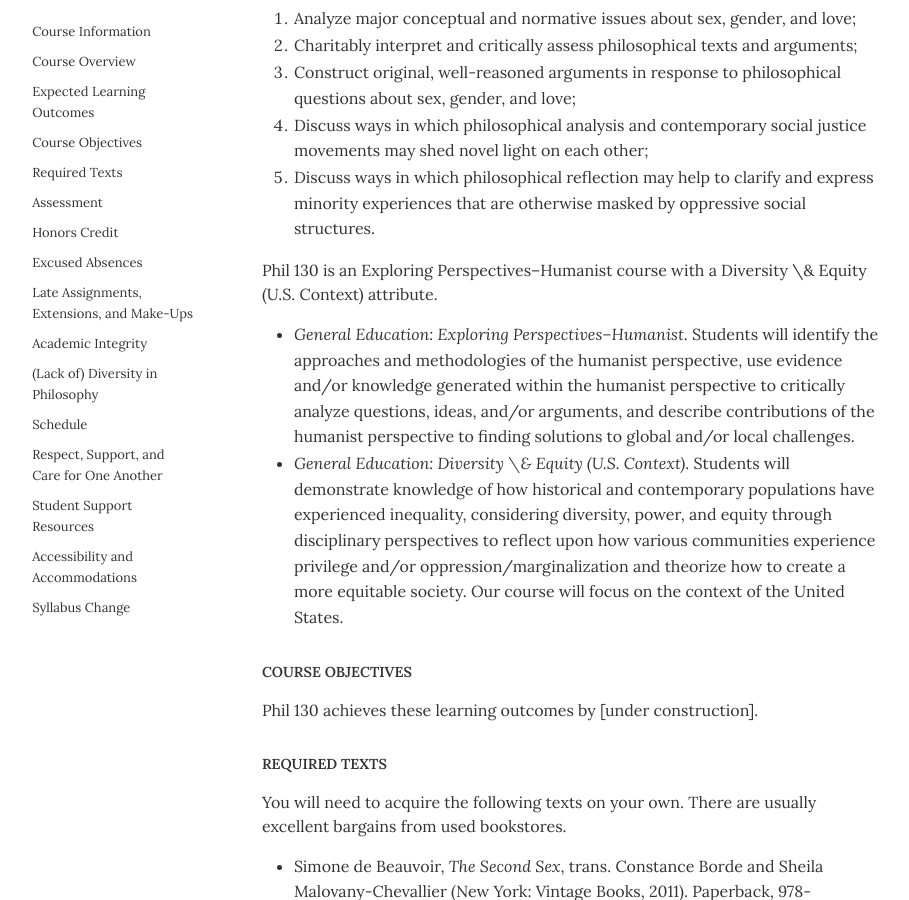
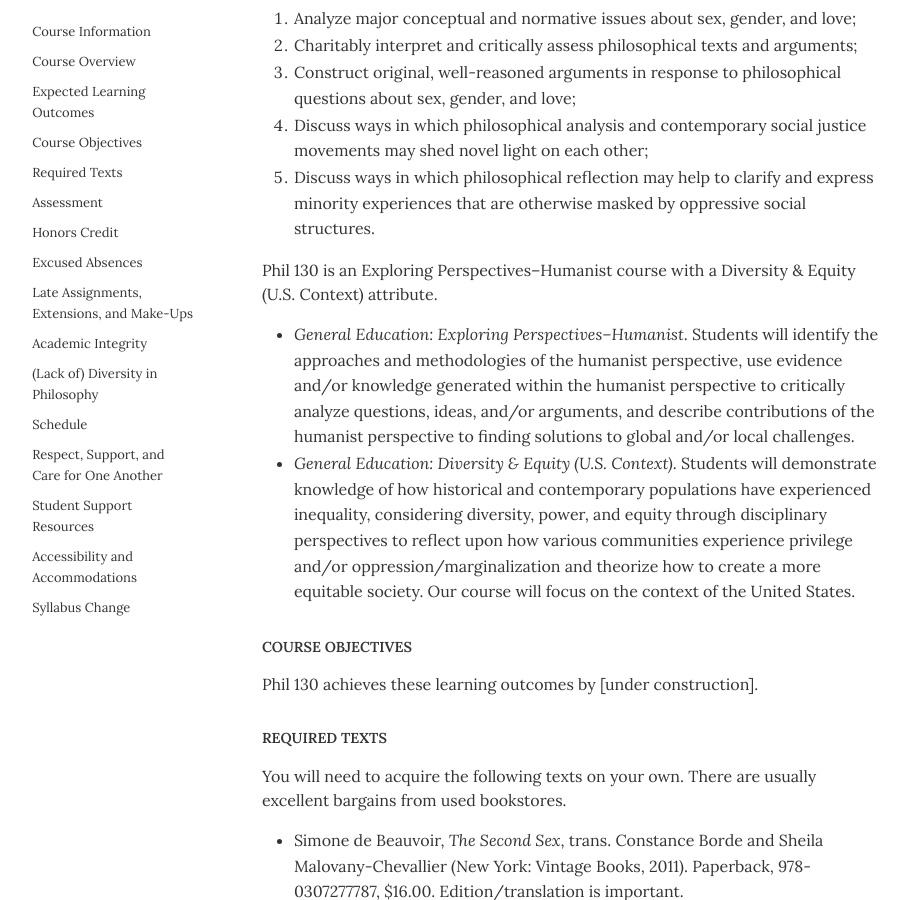
Before and after one commit to dingherself/130, a Jekyll site: the page built from syllabus.md, in a window 1280 px wide and 900 px high, scrolled down 947 px. Shown: the whole window, without its empty margins (194-1103 px from the left). Built offline with Jekyll 4.4.1, drawn with Linux system fonts in a browser that asks for light colours; some of the changed text lies outside the part shown.

Commit message:
fix symbols

```diff
--- a/syllabus.md
+++ b/syllabus.md
@@ -48,10 +48,10 @@ In Phil 130, students will learn to
 4. Discuss ways in which philosophical analysis and contemporary social justice movements may shed novel light on each other;
 5. Discuss ways in which philosophical reflection may help to clarify and express minority experiences that are otherwise masked by oppressive social structures.
 
-Phil 130 is an Exploring Perspectives–Humanist course with a Diversity \& Equity (U.S. Context) attribute.
+Phil 130 is an Exploring Perspectives–Humanist course with a Diversity & Equity (U.S. Context) attribute.
 
 - *General Education: Exploring Perspectives–Humanist*. Students will identify the approaches and methodologies of the humanist perspective, use evidence and/or knowledge generated within the humanist perspective to critically analyze questions, ideas, and/or arguments, and describe contributions of the humanist perspective to finding solutions to global and/or local challenges.
-- *General Education: Diversity \& Equity (U.S. Context)*. Students will demonstrate knowledge of how historical and contemporary populations have experienced inequality, considering diversity, power, and equity through disciplinary perspectives to reflect upon how various communities experience privilege and/or oppression/marginalization and theorize how to create a more equitable society. Our course will focus on the context of the United States.
+- *General Education: Diversity & Equity (U.S. Context)*. Students will demonstrate knowledge of how historical and contemporary populations have experienced inequality, considering diversity, power, and equity through disciplinary perspectives to reflect upon how various communities experience privilege and/or oppression/marginalization and theorize how to create a more equitable society. Our course will focus on the context of the United States.
 
 ## Course Objectives
 
@@ -189,7 +189,7 @@ Classroom Behavior
 - Avoid starting to pack things up until class is completely over;
 - Listen attentively and avoid distracting or interrupting behavior, such as chatting with the person next to you or checking your phone.
 
-Gender Identity \& Sexual Orientation
+Gender Identity & Sexual Orientation
 
 - Use the pronouns and name you are asked to when you refer to a person, and avvoid assuming a person’s pronouns, gender identity, or sexual orientation based on their appearance, voice, or name;
 - Be careful not to disclose anyone’s gender identity or sexual orientation (i.e., out them) without their permission, even if they are already out in the classroom—it can put lives in danger;
```
